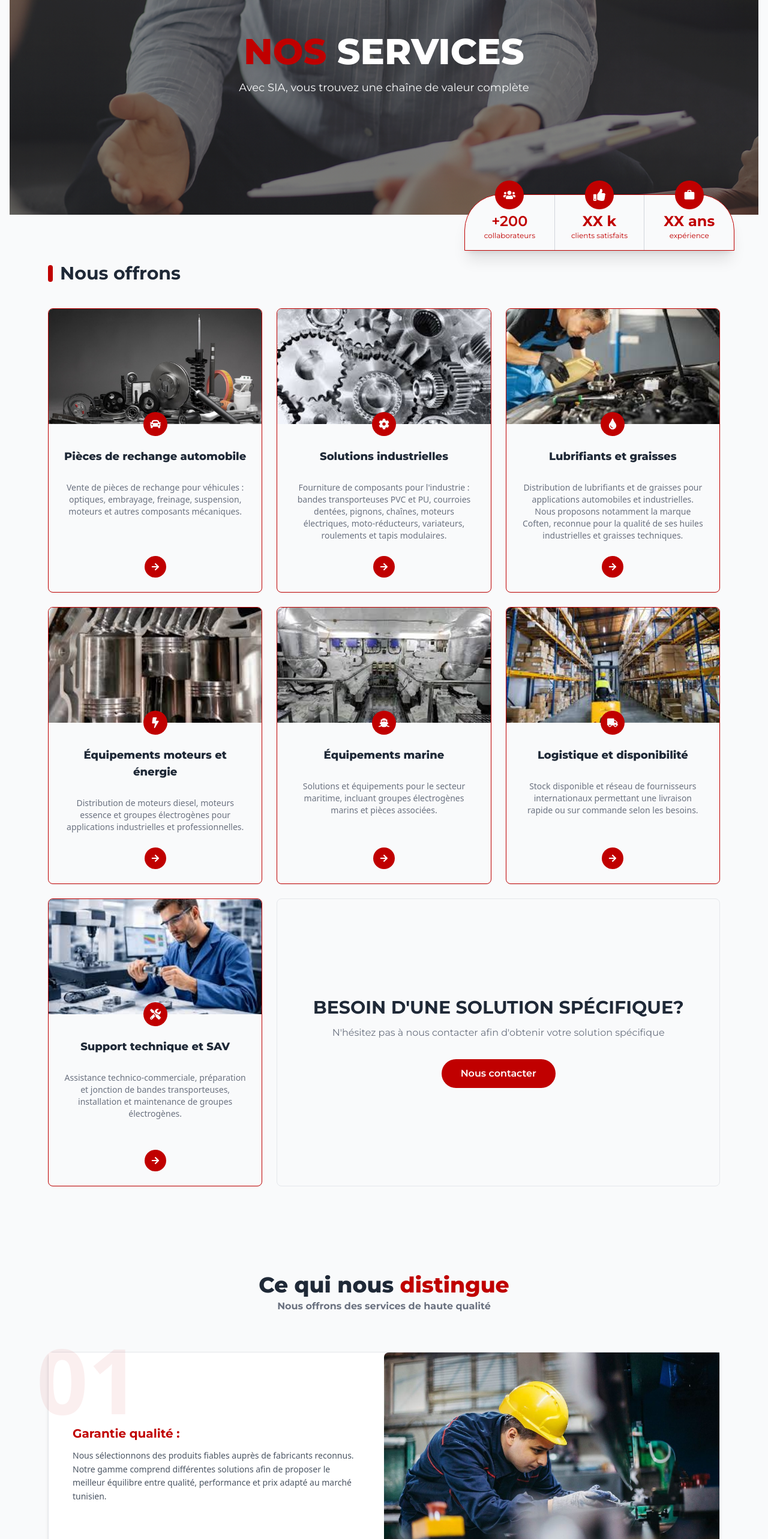
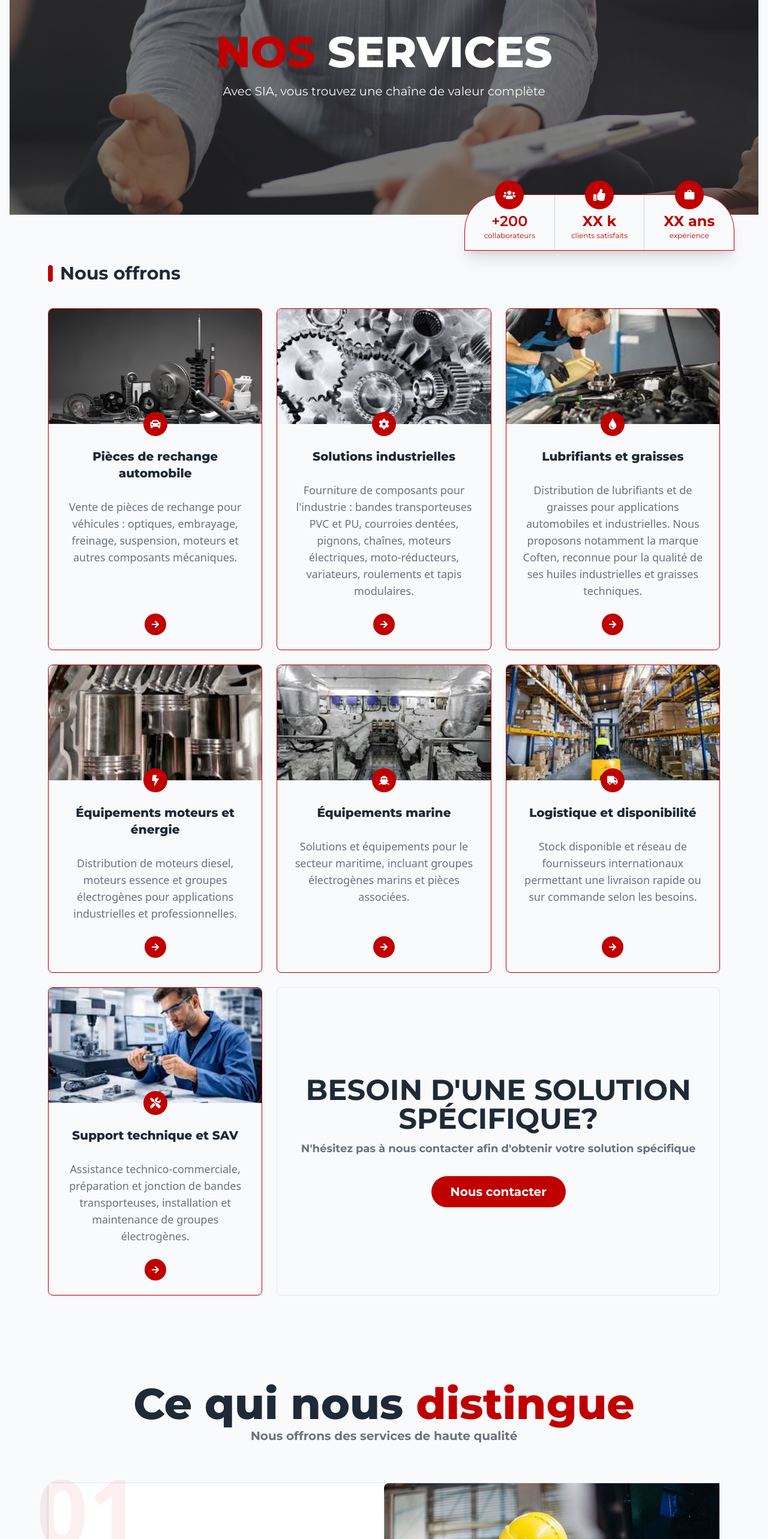
Before and after one commit to ENSIJuniorEntreprise/SIA-, a React (Vite) app: page /services in a window 1280 px wide. Shown: the part 234-2800 px from the top of the page at 60% size. Built offline with nearby package versions, Linux system fonts and the light colour scheme.

Commit message:
version finale page service

```diff
--- a/src/pages/Services.jsx
+++ b/src/pages/Services.jsx
@@ -149,8 +149,8 @@ export default function Services() {
     }}>
     <div className='absolute inset-0 bg-white opacity-10'></div>
     <div className='relative z-10 px-4'>
-      <h1 className='text-3xl sm:text-4xl md:text-5xl lg:text-6xl font-extrabold mb-2 md:mb-4'style={{fontFamily:'Montserrat'}}><span style={{ color:'#C00000'}}>NOS</span> SERVICES</h1>
-      <p className='text-sm sm:text-base md:text-lg text-gray-50' font-bold  style={{fontFamily:'Montserrat'}}>Avec SIA, vous trouvez une chaîne de valeur complète</p>
+      <h1 className='text-3xl sm:text-4xl md:text-5xl lg:text-7xl font-extrabold mb-2 md:mb-4'style={{fontFamily:'Montserrat'}}><span style={{ color:'#C00000'}}>NOS</span> SERVICES</h1>
+      <p className='text-sm sm:text-base md:text-xl text-gray-50' font-bold  style={{fontFamily:'Montserrat'}}>Avec SIA, vous trouvez une chaîne de valeur complète</p>
 
     </div>
      <div className='absolute bottom-[-30px] sm:bottom-[-55px] md:bottom-[-60px] left-1/2 -translate-x-1/2 md:left-auto md:translate-x-0 md:right-10 bg-gray-50 shadow-xl z-20 flex w-[260px] sm:w-[320px] md:w-[450px]'style={{border:'1px solid #C00000',borderRadius: '60px 60px 0 0', }}>
@@ -212,8 +212,8 @@ export default function Services() {
 
             </div>
             <div  className='p-6 pt-10 flex flex-col flex-1'>
-              <h3 className='font-extrabold text-lg mb-2 text-center' style={{color: hoveredCard === service.id ? '#f9fafb' : '#1f2937',fontFamily:'Montserrat'}}>{service.titre}</h3>
-              <p className='text-sm mb-6 text-center mt-5' style={{color: hoveredCard === service.id ? 'rgba(255,255,255,0.85)' : '#6b7280',}}>{service.description}</p>
+              <h3 className='font-extrabold text-xl mb-2 text-center' style={{color: hoveredCard === service.id ? '#f9fafb' : '#1f2937',fontFamily:'Montserrat'}}>{service.titre}</h3>
+              <p className='text-lg mb-6 text-center mt-5' style={{color: hoveredCard === service.id ? 'rgba(255,255,255,0.85)' : '#6b7280',}}>{service.description}</p>
               <div className='w-9 h-9 rounded-full flex items-center justify-center cursor-pointer mt-auto mx-auto  ' style={{backgroundColor: hoveredCard === service.id ? '#f9fafb' : '#C00000',}}onClick={() => navigate('/contact')}>
                   <FaArrowRight
                     className="text-sm"
@@ -228,9 +228,9 @@ export default function Services() {
           </div>
         ))}
           <div className='py-8 md:py-16 text-center col-span-1 sm:col-span-2 lg:col-span-2 justify-center items-center rounded-lg flex flex-col min-h-[300px] md:min-h-[480px]' style={{ backgroundColor: '#f9fafb',border: '1px solid #e5e7eb' }}>
-            <h2 className='text-lg sm:text-xl lg:text-3xl font-bold mb-3' style={{ fontFamily: 'Montserrat' }}>BESOIN D'UNE SOLUTION SPÉCIFIQUE?</h2>
-            <p className ='text-gray-500 mb-8 text-sm md:text-base' style={{fontFamily:'Montserrat'}}>N'hésitez pas à nous contacter afin d'obtenir votre solution spécifique</p>
-            <button     className='px-6 md:px-8 py-3 text-white font-semibold rounded-full transition-all duration-300 text-sm md:text-base' style={{ backgroundColor: '#C00000', fontFamily: 'Montserrat' }}onMouseEnter={(e) => e.target.style.backgroundColor = '#900000'}onMouseLeave={(e) => e.target.style.backgroundColor = '#C00000'} onClick={() => navigate('/contact')}>
+            <h2 className='text-xl sm:text-xl lg:text-5xl font-bold mb-3' style={{ fontFamily: 'Montserrat' }}>BESOIN D'UNE SOLUTION SPÉCIFIQUE?</h2>
+            <p className ='text-gray-500 mb-8 text-sm md:text-lg font-bold' style={{fontFamily:'Montserrat'}}>N'hésitez pas à nous contacter afin d'obtenir votre solution spécifique</p>
+            <button     className='px-6 md:px-8 py-3 text-white font-bold rounded-full transition-all duration-300 text-sm md:text-xl' style={{ backgroundColor: '#C00000', fontFamily: 'Montserrat' }}onMouseEnter={(e) => e.target.style.backgroundColor = '#900000'}onMouseLeave={(e) => e.target.style.backgroundColor = '#C00000'} onClick={() => navigate('/contact')}>
               Nous contacter
             </button>
           </div>
@@ -238,8 +238,8 @@ export default function Services() {
     </section>
     <section className='px-4 sm:px-8 md:px-12 lg:px-16 py-12 md:py-20' style={{ backgroundColor: '#f9fafb' }}>
       <div className='text-center mb-10 md:mb-16'>
-        <h2 className='text-2xl sm:text-3xl lg:text-4xl font-extrabold'style={{ fontFamily: 'Montserrat' }} >Ce qui nous <span style={{ color: '#C00000' }}>distingue </span></h2>
-        <p className='text-gray-500 mt-1 font-bold text-sm md:text-base' style={{ fontFamily: 'Montserrat' }}>
+        <h2 className='text-2xl sm:text-3xl lg:text-7xl font-extrabold'style={{ fontFamily: 'Montserrat' }} >Ce qui nous <span style={{ color: '#C00000' }}>distingue </span></h2>
+        <p className='text-gray-500 mt-1 font-bold text-sm md:text-xl' style={{ fontFamily: 'Montserrat' }}>
           Nous offrons des services de haute qualité
         </p>
       </div>
@@ -276,10 +276,10 @@ export default function Services() {
                         </div>
                       )}
                       <div className='w-full md:w-1/2 p-6 md:p-10 flex flex-col justify-center relative overflow-hidden ' style={{ backgroundColor: 'white' }} >
-                        <h3 className='text-lg md:text-xl font-bold mb-3 relative z-10' style={{ color: '#C00000', fontFamily: 'Montserrat', }}>
+                        <h3 className='text-xl md:text-3xl font-bold mb-3 relative z-10' style={{ color: '#C00000', fontFamily: 'Montserrat', }}>
                           {item.titre}
                         </h3>
-                        <p className='text-gray-600 text-sm leading-relaxed relative z-10'>
+                        <p className='text-gray-600 text-lg leading-relaxed relative z-10'>
                           {item.description}
                         </p>
                       </div>
@@ -301,11 +301,11 @@ export default function Services() {
       <section className='py-12 md:py-20 px-4 sm:px-8 md:px-16 text-center'
         style={{ backgroundColor: 'white' }}>
 
-        <h2 className='text-2xl sm:text-3xl lg:text-4xl font-extrabold mb-2'
+        <h2 className='text-2xl sm:text-3xl lg:text-7xl font-extrabold mb-2'
           style={{ fontFamily: 'Montserrat' }}>
           Ce qu'ils <span style={{ color: '#C00000' }}>en disent</span>
         </h2>
-        <p className='text-gray-500 mb-8 md:mb-12 font-bold text-sm md:text-base'
+        <p className='text-gray-500 mb-8 md:mb-12 font-bold text-sm md:text-lg'
           style={{ fontFamily: 'Montserrat' }}>
           Découvrez ce que nos clients pensent de nos services
         </p>
@@ -328,7 +328,7 @@ export default function Services() {
             </div>
 
 
-            <div className='w-full md:w-3/5 p-6 md:p-8 text-left flex flex-col justify-between'>
+            <div className='w-full md:w-3/5 p-6 md:p-20 text-left flex flex-col justify-between'>
 
 
               <div className='flex gap-1 mb-3'>
```
